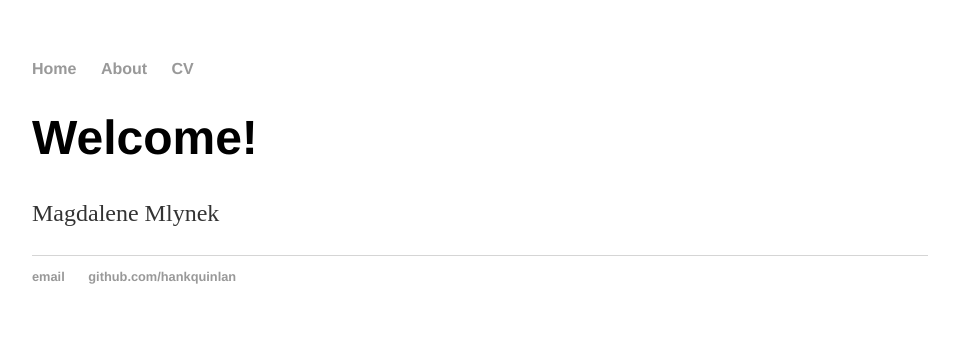
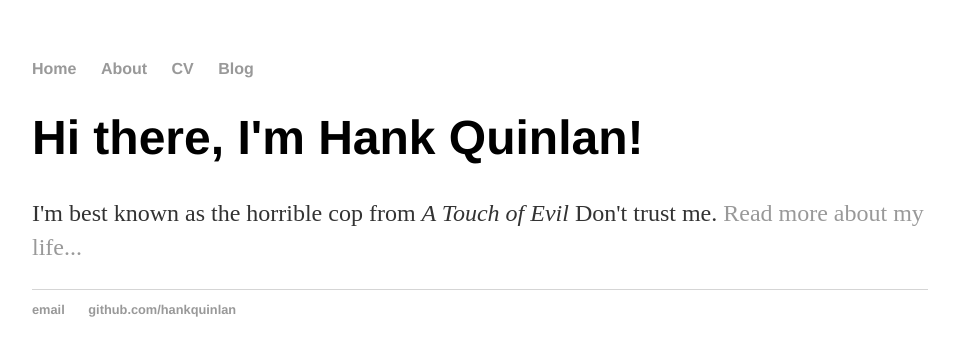
Before and after one commit to mlynek202141603/mlynek202141603.github.io, a Jekyll site: the page built from index.html, in a window 1280 px wide. Shown: the top 356 px of the page, without its empty margins (160-1119 px from the left). Built offline with Jekyll 4.4.1, drawn with Linux system fonts in a browser that asks for light colours.

Commit message:
Update index.html

```diff
--- a/index.html
+++ b/index.html
@@ -1,29 +1,8 @@
-<!DOCTYPE html>
-<html>
-	<head>
-		<title>Magdalene Mlynek</title>
-		<!-- link to main stylesheet -->
-		<link rel="stylesheet" type="text/css" href="/css/main.css">
-	</head>
-	<body>
-		<nav>
-    		<ul>
-        		<li><a href="/">Home</a></li>
-	        	<li><a href="/about">About</a></li>
-        		<li><a href="/cv">CV</a></li>
-    		</ul>
-		</nav>
-		<div class="container">
-    		<div class="blurb">
-        		<h1>Welcome!</h1>
-				<p>Magdalene Mlynek</p>
-    		</div><!-- /.blurb -->
-		</div><!-- /.container -->
-		<footer>
-    		<ul>
-        		<li><a href="mailto:m.mlynek@lse.ac.uk">email</a></li>
-        		<li><a href="https://github.com/mlynek202141603">github.com/hankquinlan</a></li>
-			</ul>
-		</footer>
-	</body>
-</html>
+---
+layout: default
+title: Hank Quinlan, Horrible Cop
+---
+<div class="blurb">
+	<h1>Hi there, I'm Hank Quinlan!</h1>
+	<p>I'm best known as the horrible cop from <em>A Touch of Evil</em> Don't trust me. <a href="/about">Read more about my life...</a></p>
+</div><!-- /.blurb -->
```
